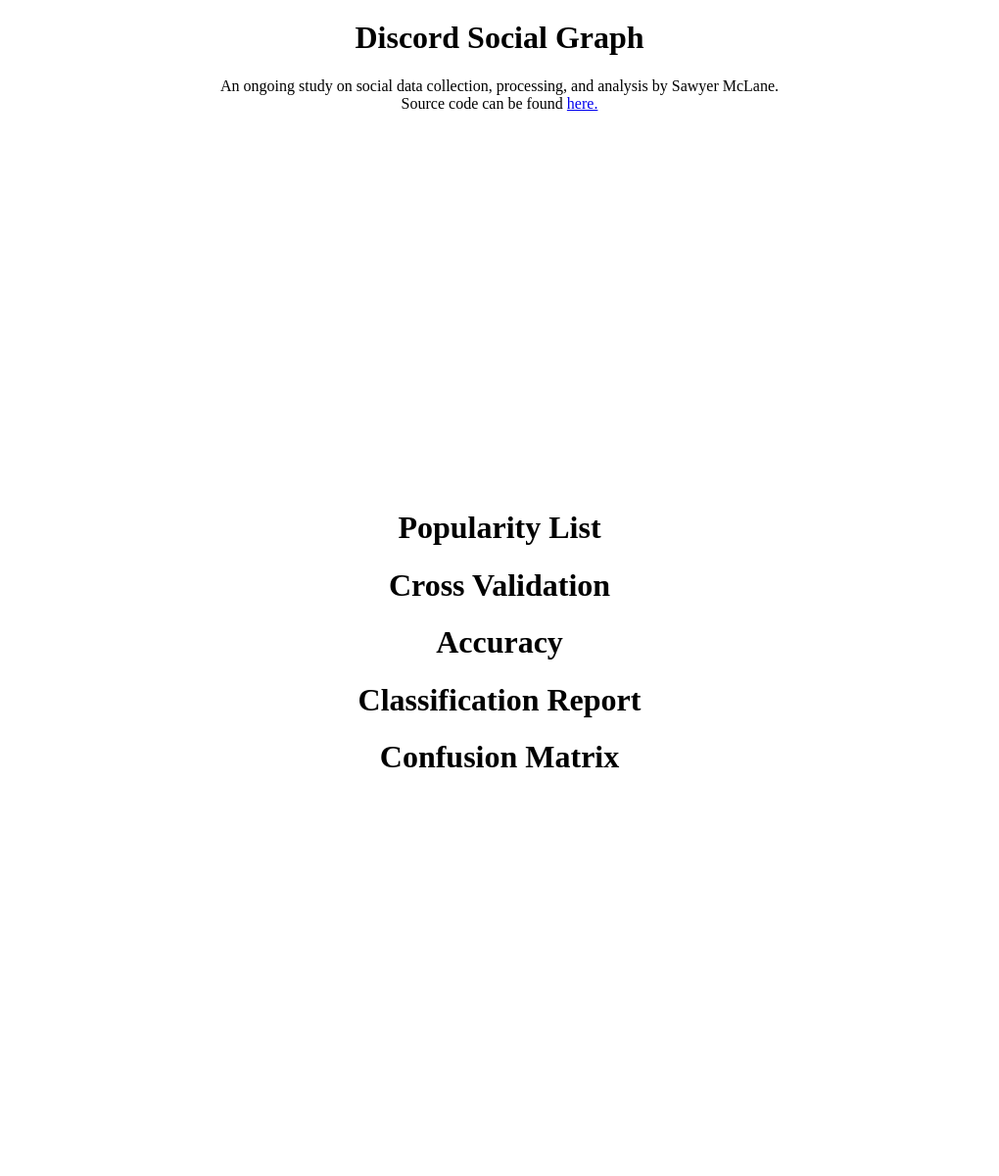
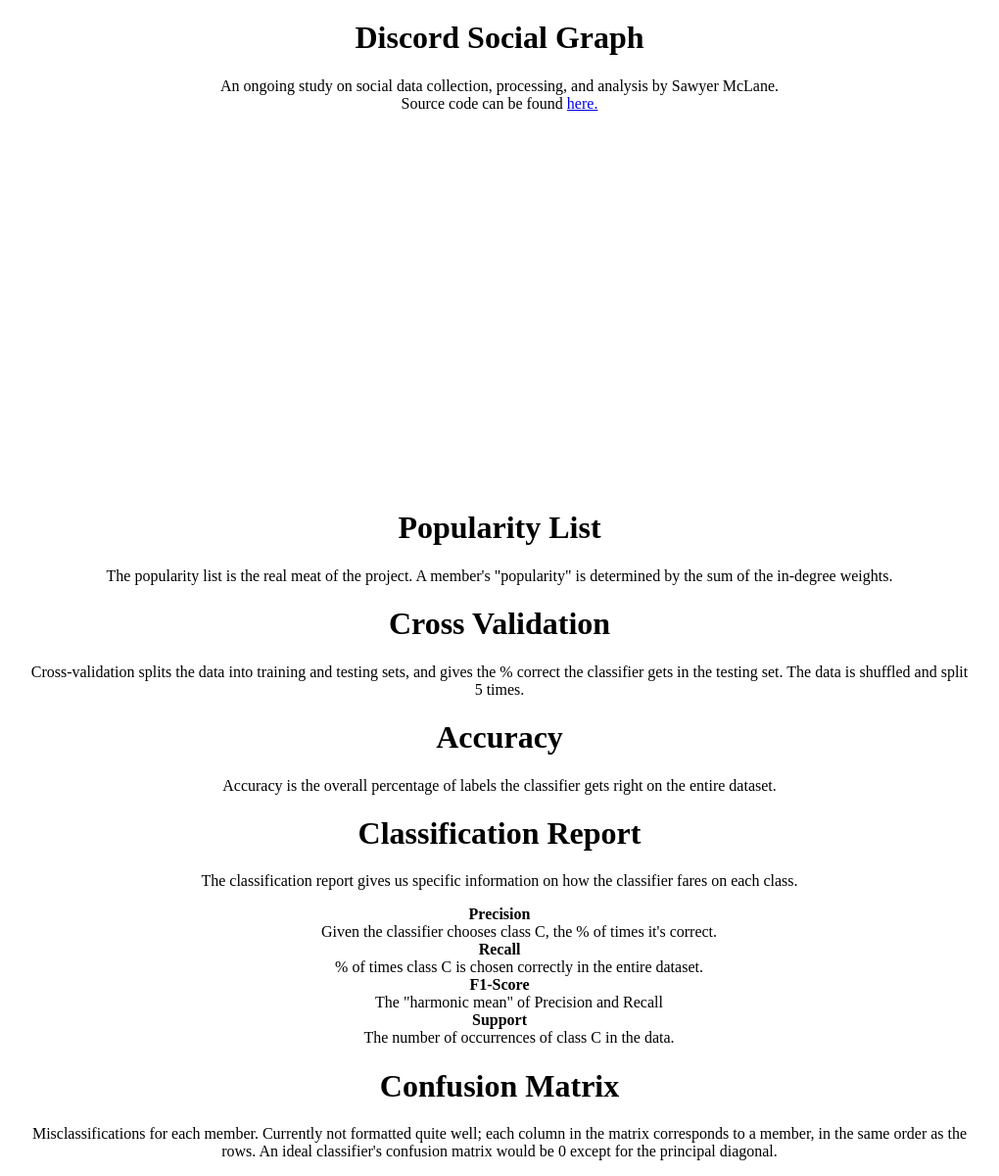
Before and after one commit to samclane/SocialGraphWebapp, a Django app: template graphs/templates/graphs/index.html in a window 1280 px wide. Shown: the part 133-1333 px from the top of the page at 98% size, without its empty margins (130-1150 px from the left). Before the commit the page ends 916 px from the top, so only its background shows below. Run offline with Django 3.2, Linux system fonts and the light colour scheme; the template is opened without the code that fills it, so the values that code supplies are empty.

Commit message:
Added some info on the metrics.

```diff
--- a/graphs/templates/graphs/index.html
+++ b/graphs/templates/graphs/index.html
@@ -14,14 +14,18 @@
         text-align: center;
     }
 
-    li {
-        text-align: center;
-    }
-
     iframe {
         display: block;
         margin-left: auto;
         margin-right: auto;
+    }
+
+    dl {
+        text-align: center;
+    }
+
+    dt {
+        font-weight: bold;
     }
 </style>
 <html lang="en">
@@ -39,19 +43,36 @@
                 <a href="https://github.com/samclane/SocialGraphWebapp">here.</a>
             </p>
         </header>
-        <iframe src="{% url "graphs" %}" style="width:640px;height:500px;border:none" scrolling="no"></iframe>
-        <dl style="list-style-type:none">
-            <dt><h1>Popularity List</h1></dt>
-            <dd>{{ popularity_list|safe|linebreaks|spacify }}</dd>
-            <dt><h1>Cross Validation</h1></dt>
-            <dd>{{ cross_val|safe|linebreaks|spacify }}</dd>
-            <dt><h1>Accuracy</h1></dt>
-            <dd>{{ accuracy|safe|linebreaks|spacify }}</dd>
-            <dt><h1>Classification Report</h1></dt>
-            <dd>{{ class_report|safe|linebreaks|spacify }}</dd>
-            <dt><h1>Confusion Matrix</h1></dt>
-            <dd>{{ conf_matrix|safe|linebreaks|spacify }}</dd>
-        </dl>
+        <div class="graphs">
+            <iframe src="{% url "graphs" %}" style="width:640px;height:500px;border:none" scrolling="no"></iframe>
+        </div>
+        <div class="metrics">
+            <h1>Popularity List</h1>
+            <p class="subtitle">The popularity list is the real meat of the project. A member's "popularity" is determined by the sum of the in-degree weights.</p>
+            <p class="metric">{{ popularity_list|safe|linebreaks|spacify }}</p>
+            <h1>Cross Validation</h1>
+            <p class="subtitle">Cross-validation splits the data into training and testing sets,  and gives the % correct the classifier gets in the testing set. The data is shuffled and split 5 times.</p>
+            <p class="metric">{{ cross_val|safe|linebreaks|spacify }}</p>
+            <h1>Accuracy</h1>
+            <p class="subtitle">Accuracy is the overall percentage of labels the classifier gets right on the entire dataset.</p>
+            <p class="metric"><b>{{ accuracy|safe|linebreaks|spacify }}</b></p>
+            <h1>Classification Report</h1>
+            <p class="subtitle">The classification report gives us specific information on how the classifier fares on each class.</p>
+            <dl>
+                <dt>Precision</dt>
+                <dd>Given the classifier chooses class C, the % of times it's correct.</dd>
+                <dt>Recall</dt>
+                <dd>% of times class C is chosen correctly in the entire dataset.</dd>
+                <dt>F1-Score</dt>
+                <dd>The "harmonic mean" of Precision and Recall</dd>
+                <dt>Support</dt>
+                <dd>The number of occurrences of class C in the data.</dd>
+            </dl>
+            <p class="metric">{{ class_report|safe|linebreaks|spacify }}</p>
+            <h1>Confusion Matrix</h1>
+            <p class="subtitle">Misclassifications for each member. Currently not formatted quite well; each column in the matrix corresponds to a member, in the same order as the rows. An ideal classifier's confusion matrix would be 0 except for the principal diagonal.</p>
+            <p class="metric">{{ conf_matrix|safe|linebreaks|spacify }}</p>
+        </div>
     </div>
 </body>
 </html>
```
